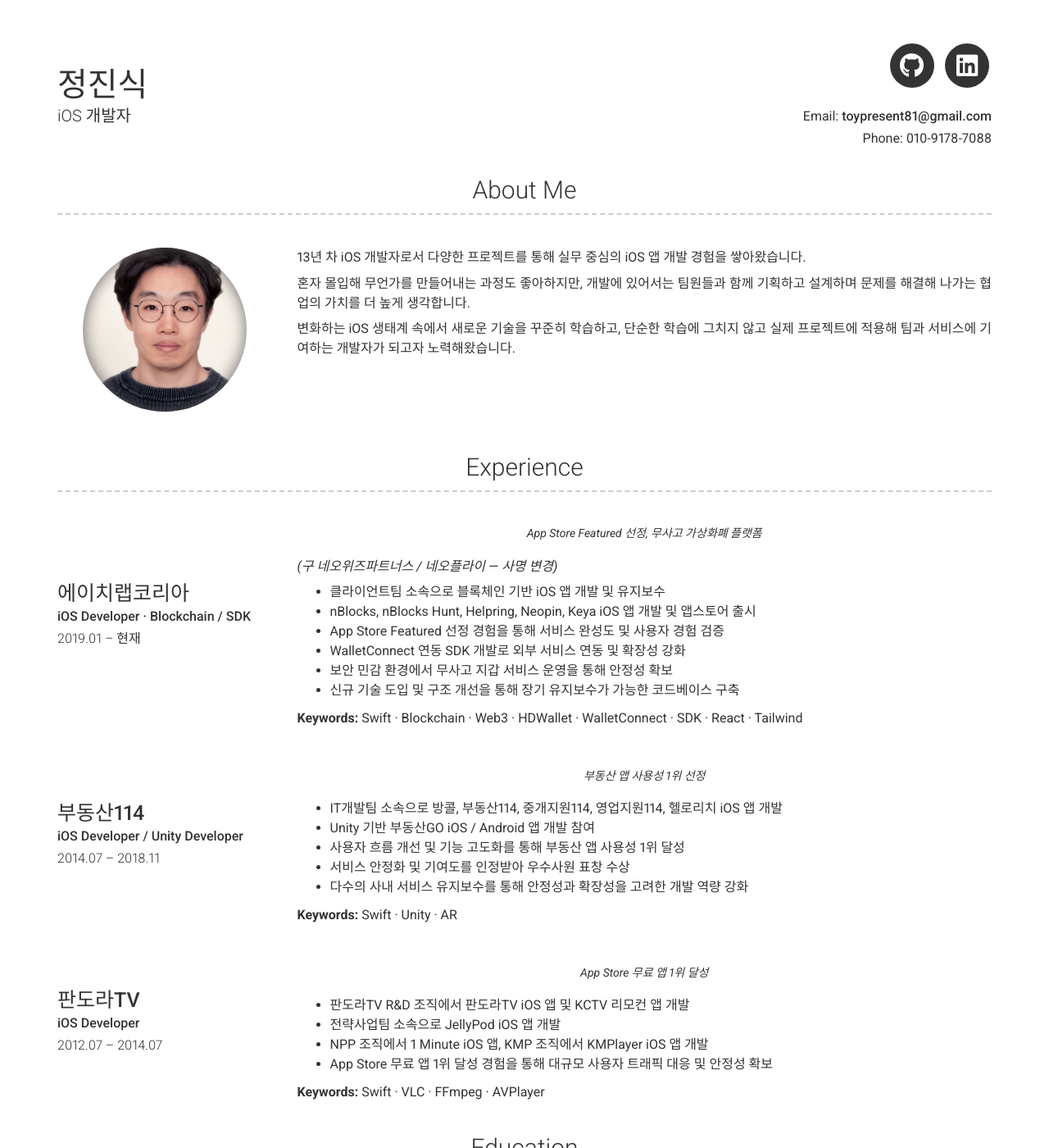
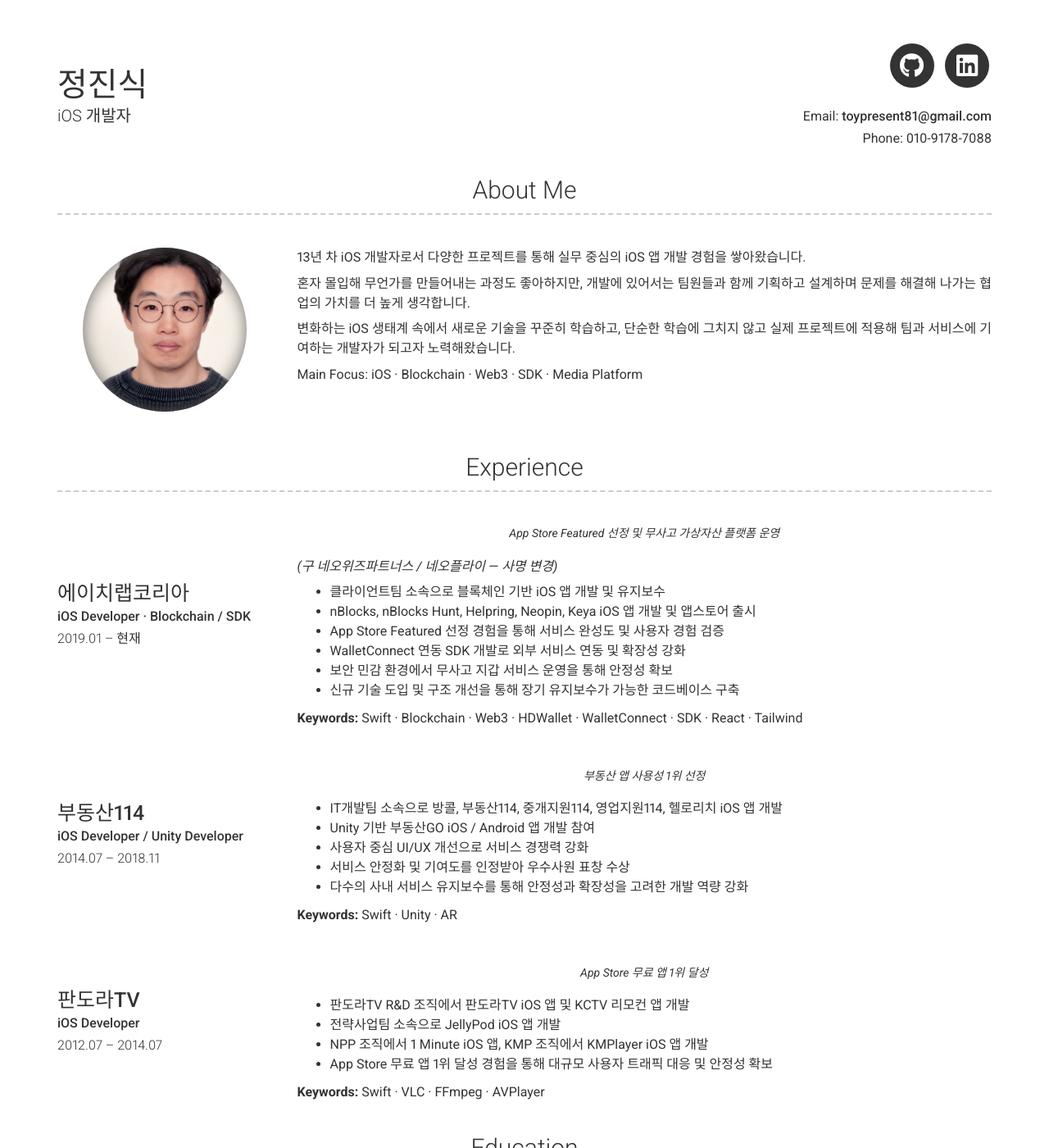
Before and after one commit to toypresent81/toypresent81.github.io, a Jekyll site: the page built from index.md, in a window 1280 px wide and 1400 px high. Shown: the whole window at 82% size. Built offline with Jekyll 4.4.1, drawn with Linux system fonts in a browser that asks for light colours; nearby versions of some CDN libraries.

Commit message:
Update _config.yml

```diff
--- a/_config.yml
+++ b/_config.yml
@@ -42,6 +42,8 @@ about_content: |
   단순한 학습에 그치지 않고 실제 프로젝트에 적용해
   팀과 서비스에 기여하는 개발자가 되고자 노력해왔습니다.
 
+  Main Focus: iOS · Blockchain · Web3 · SDK · Media Platform
+
 # -------------------------
 # Sections
 # -------------------------
@@ -54,7 +56,7 @@ content:
         sub_title: iOS Developer · Blockchain / SDK
         caption: 2019.01 – 현재
         quote: >
-          App Store Featured 선정, 무사고 가상화폐 플랫폼
+          App Store Featured 선정 및 무사고 가상자산 플랫폼 운영
         description: |
           *(구 네오위즈파트너스 / 네오플라이 — 사명 변경)*
 
@@ -76,7 +78,7 @@ content:
         description: |
           - IT개발팀 소속으로 방콜, 부동산114, 중개지원114, 영업지원114, 헬로리치 iOS 앱 개발
           - Unity 기반 부동산GO iOS / Android 앱 개발 참여
-          - 사용자 흐름 개선 및 기능 고도화를 통해 부동산 앱 사용성 1위 달성
+          - 사용자 중심 UI/UX 개선으로 서비스 경쟁력 강화
           - 서비스 안정화 및 기여도를 인정받아 우수사원 표창 수상
           - 다수의 사내 서비스 유지보수를 통해 안정성과 확장성을 고려한 개발 역량 강화
 
```
